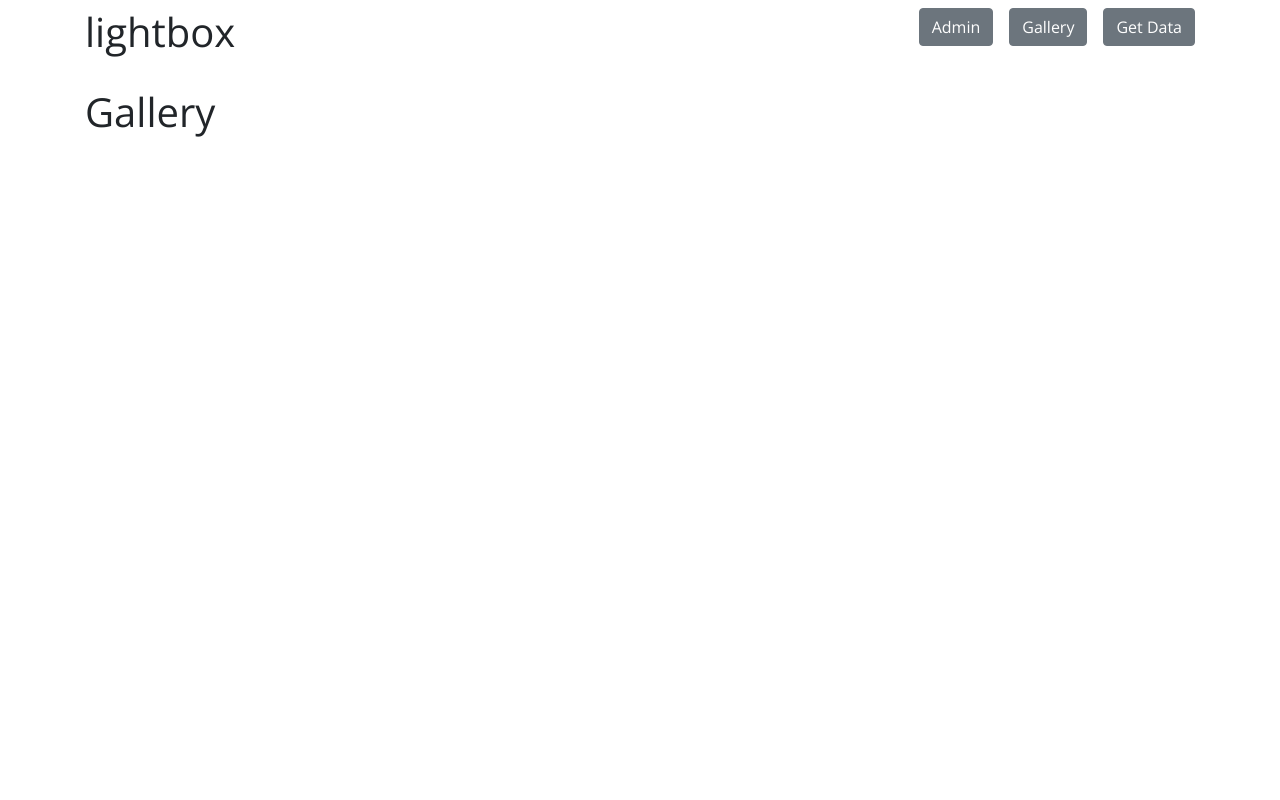
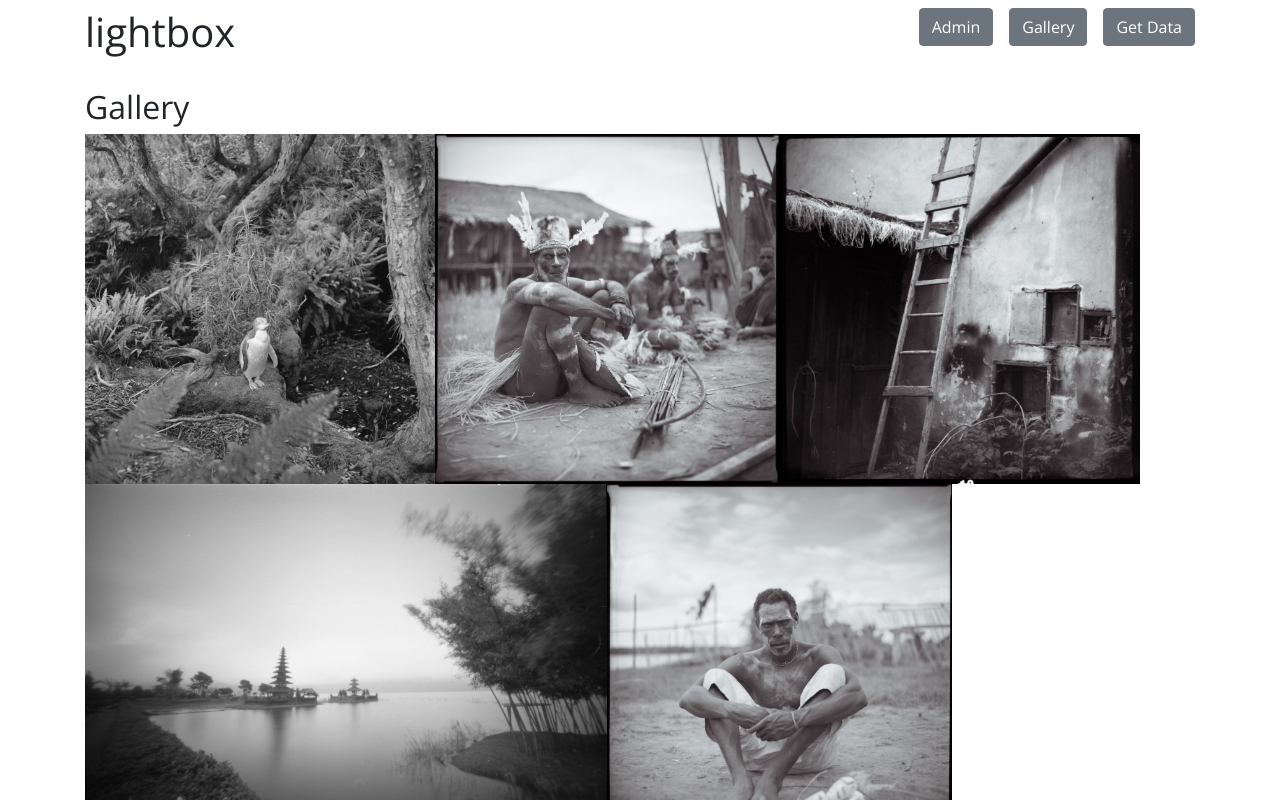
Before and after one commit to scottbickell/lightbox-react-app, a React (Create React App) app in the folder client/: page / in a window 1280 px wide. Shown: the top 800 px of the page. Built offline with nearby package versions, Linux system fonts and the light colour scheme.

Commit message:
Add gallery files

```diff
--- a/client/src/components/pages/Gallery/index.js
+++ b/client/src/components/pages/Gallery/index.js
@@ -1,4 +1,5 @@
 import React, { Component } from "react";
+import data from "../../../photoData.json";
 
 import "./styles.css";
 
@@ -7,7 +8,12 @@ class Gallery extends Component {
 
     return (
         <div>
-          <h1>Gallery</h1>
+          <h2>Gallery</h2>
+          {data.map(d => (
+            // <div style="background-image:url(http://placekitten.com/100/200)"></div>
+            // <div className="photo-container" style="background-image:url("");"></div>
+            <img src={"uploads/" + d.photoFileName} className="photo" />
+          ))}
         </div>
     );
   }
--- a/client/src/components/pages/Gallery/styles.css
+++ b/client/src/components/pages/Gallery/styles.css
@@ -0,0 +1,10 @@
+.photo {
+  max-height: 350px;
+}
+
+.photo-container {
+  width:180px;
+  height:180px;
+  background-repeat:no-repeat;
+  background-size:cover;
+}
```
